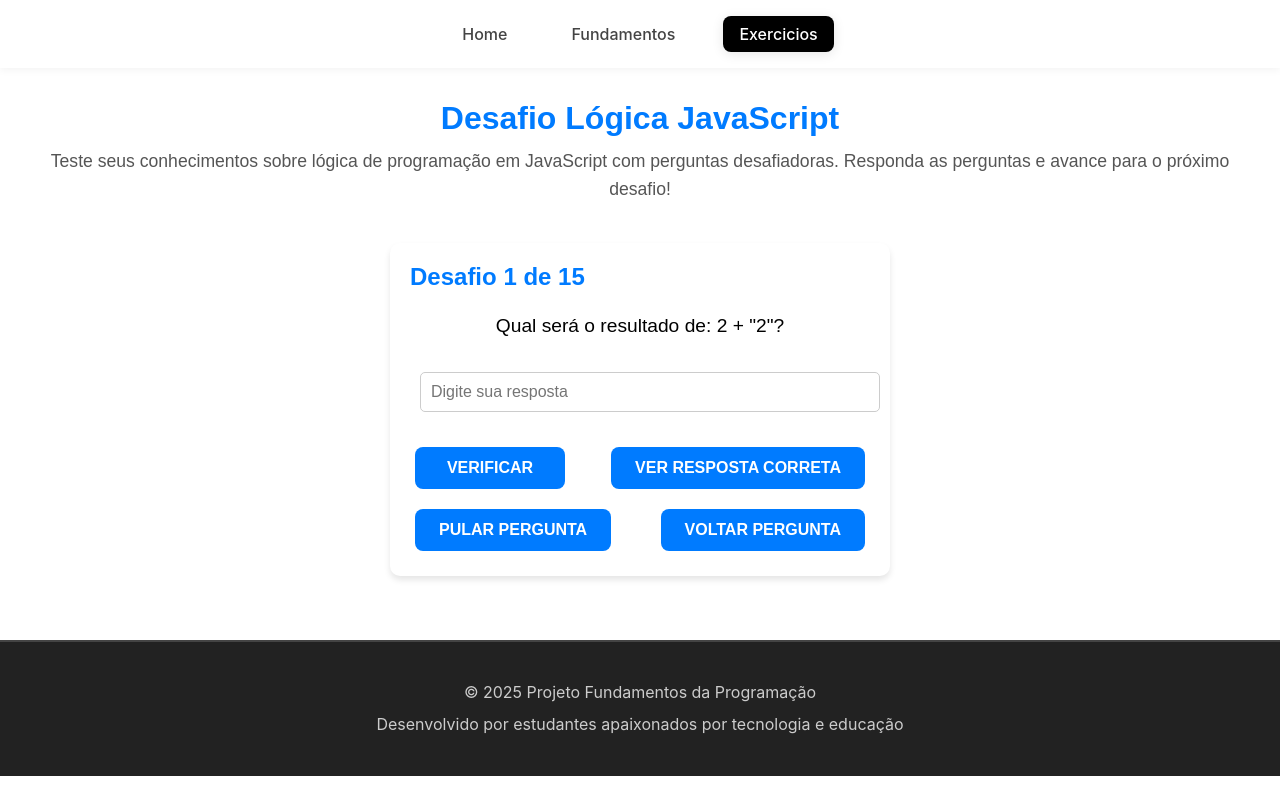
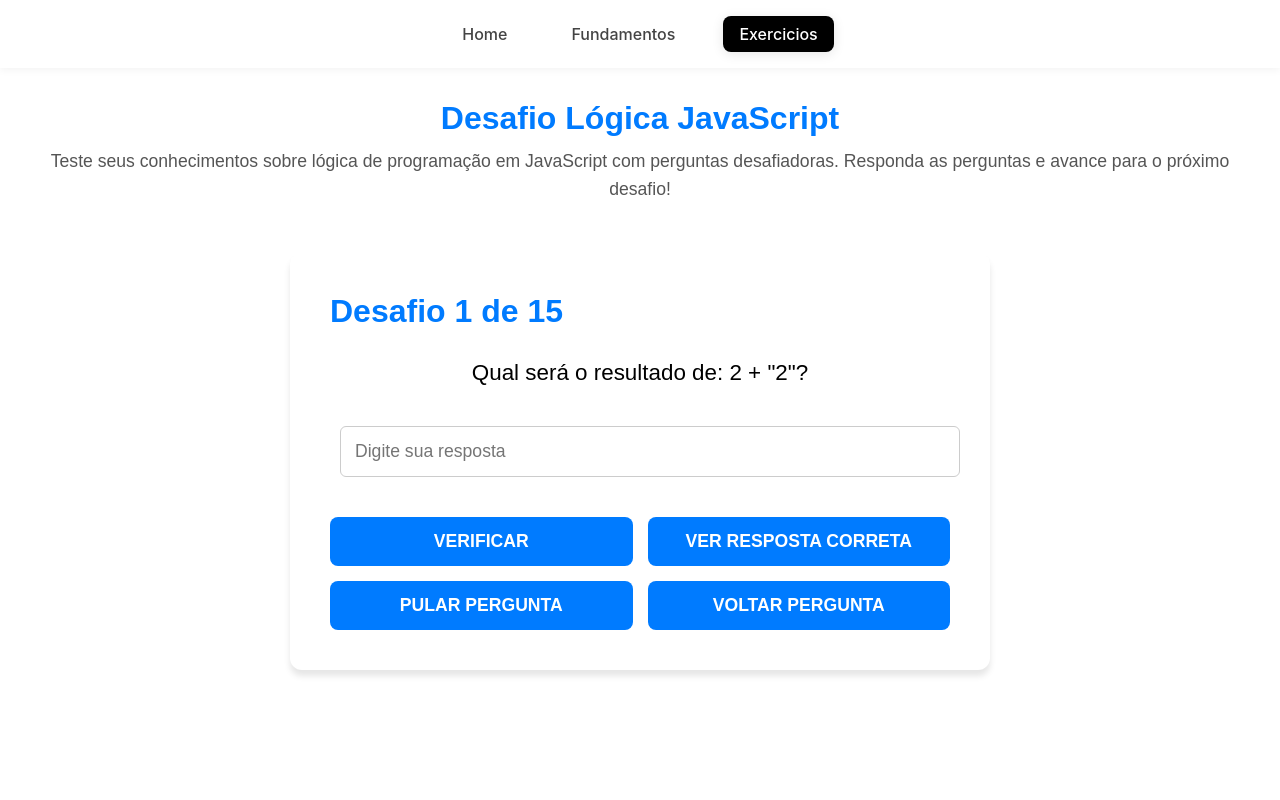
Before and after one commit to GuilhermeEijiY/Certificadora, a React (Create React App) app in the folder fundamentos/: page /Exercicios in a window 1280 px wide. Shown: the top 800 px of the page. Built offline with nearby package versions, Linux system fonts and the light colour scheme.

Commit message:
Correção do css de exercícios
O footer estava no meio da página. Foi arrumado e a caixa de perguntas agora tem um tamanho maior. As caixas azuis dentro da caixa de desafios agora está alinhada

```diff
--- a/fundamentos/src/pages/Exercicios.css
+++ b/fundamentos/src/pages/Exercicios.css
@@ -1,11 +1,14 @@
 .ex-container {
   display: flex;
   flex-direction: column;
-  justify-content: center;
+  justify-content: flex-start;
   align-items: center;
+  min-height: calc(100vh - 100px);
   margin: 2rem;
   font-family: Arial, sans-serif;
+  box-sizing: border-box;
 }
+
 
 h1 {
   font-size: 2rem;
@@ -22,56 +25,55 @@ h1 {
 
 .card {
   background-color: #fff;
-  padding: 20px;
-  border-radius: 10px;
-  box-shadow: 0 4px 6px rgba(0, 0, 0, 0.1);
+  padding: 40px;
+  border-radius: 12px;
+  box-shadow: 0 6px 6px rgba(0, 0, 0, 0.1);
   width: 100%;
-  max-width: 500px;
-  margin-top: 20px;
+  max-width: 700px;
+  margin-top: 30px;
 }
 
 h2 {
-  font-size: 1.5rem;
-  margin-bottom: 20px;
+  font-size: 2rem;
+  margin-bottom: 25px;
   color: #007bff;
 }
 
 .pergunta {
-  font-size: 1.2rem;
-  margin-bottom: 20px;
+  font-size: 1.4rem;
+  margin-bottom: 25px;
   text-align: center;
 }
 
 input {
-  padding: 10px;
+  padding: 14px;
   margin: 10px;
-  font-size: 1rem;
+  font-size: 1.1rem;
   width: 100%;
   border: 1px solid #ccc;
-  border-radius: 5px;
+  border-radius: 6px;
 }
 
 .buttons-container {
-  display: flex;
-  justify-content: space-between;
-  gap: 10px;
-  flex-wrap: wrap;
-  margin-top: 20px;
+  display: grid;
+  grid-template-columns: 1fr 1fr;
+  gap: 15px;
+  margin-top: 30px;
+  width: 100%;
 }
 
 .button-action {
   background-color: #007bff;
   color: white;
-  padding: 12px 24px;
+  padding: 14px 0;
   border: none;
   border-radius: 8px;
-  font-size: 1rem;
+  font-size: 1.1rem;
   cursor: pointer;
   transition: background-color 0.3s ease, transform 0.2s ease;
   font-weight: bold;
   text-transform: uppercase;
-  margin: 5px;
-  min-width: 150px;
+  min-width: 180px;
 }
 
 .button-action:hover {
```
